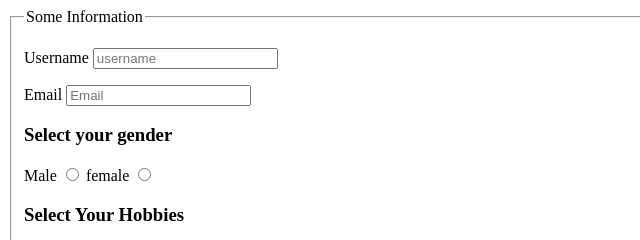
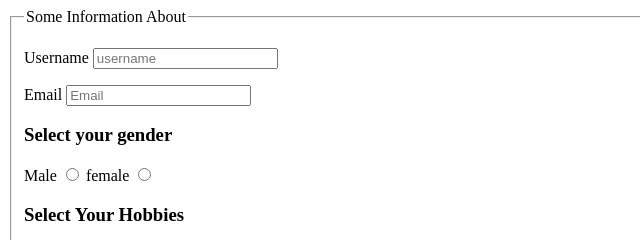
Before and after one commit to alric12000/Form, a plain HTML site: page contact.html in a window 1280 px wide. Shown: the top 240 px of the page, 0-640 px from the left. Drawn offline with Linux system fonts and the light colour scheme.

Commit message:
Comment of the change of the things

```diff
--- a/contact.html
+++ b/contact.html
@@ -2,7 +2,7 @@
 
   <body>
     <fieldset>
-      <legend>Some Information</legend>
+      <legend>Some Information About </legend>
       <form action="mailto:alric.baidya08@gmail.com" method="post" enctype="text/plain">
 
         <p>
```
Also changed, not shown: index.html (+1 -1 lines).
